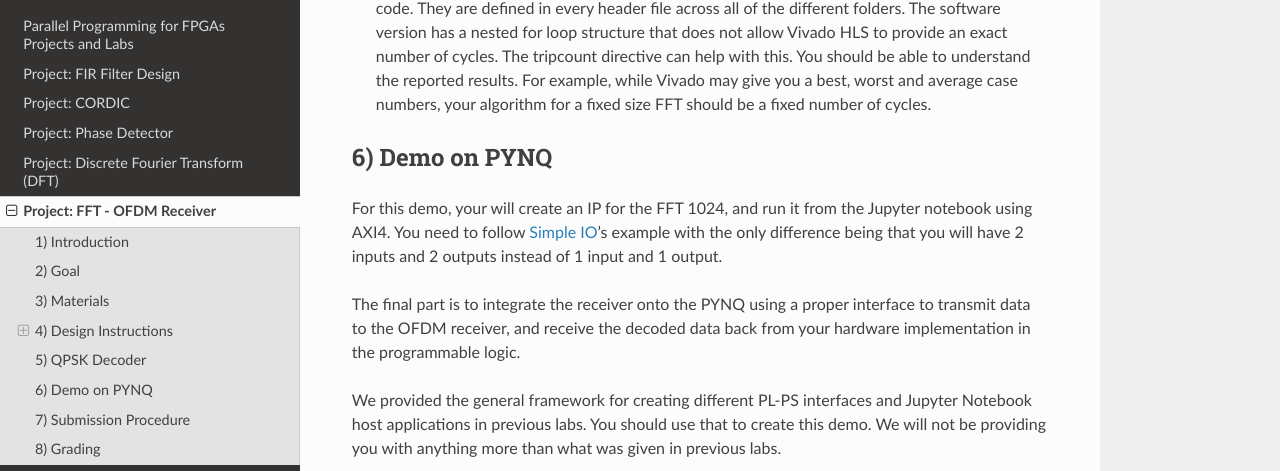
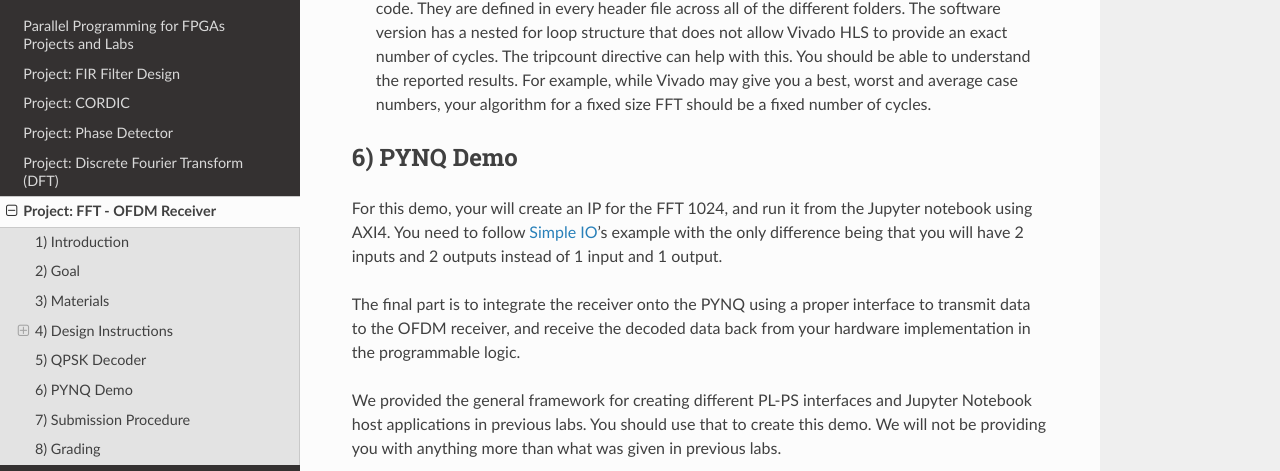
Before and after one commit to KastnerRG/Read_the_docs, a Sphinx documentation site: the page built from docs/project4.rst, in a window 1280 px wide and 900 px high, scrolled down 6268 px. Shown: the part 119-590 px from the top of the window. Built offline with Sphinx 7.4.7 and the Read the Docs theme 2.0.0, drawn with Linux system fonts in a browser that asks for light colours.

Commit message:
missed a cosmetic change

```diff
--- a/docs/project4.rst
+++ b/docs/project4.rst
@@ -137,7 +137,7 @@ You should connect the FFT and the QPSK decoder together to form the complete OF
 
 * It is ok to rewrite the code if it helps you with optimizations. For example, you can change the function interfaces. There are some variable defined in the header files for you convenience. These include SIZE = 1024, SIZE2 = 512, and M = 10 (log SIZE). Feel free to use these in your code. They are defined in every header file across all of the different folders. The software version has a nested for loop structure that does not allow Vivado HLS to provide an exact number of cycles. The tripcount directive can help with this. You should be able to understand the reported results. For example, while Vivado may give you a best, worst and average case numbers, your algorithm for a fixed size FFT should be a fixed number of cycles.
 
-6) Demo on PYNQ
+6) PYNQ Demo
 ---------------
 For this demo, your will create an IP for the FFT 1024, and run it from the Jupyter notebook using AXI4. You need to follow :doc:`Simple IO <axidma>`'s example with the only difference being that you will have 2 inputs and 2 outputs instead of 1 input and 1 output.
 
```
